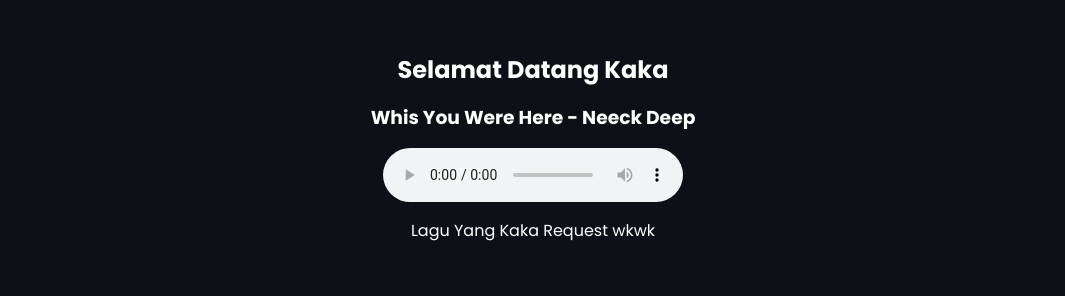
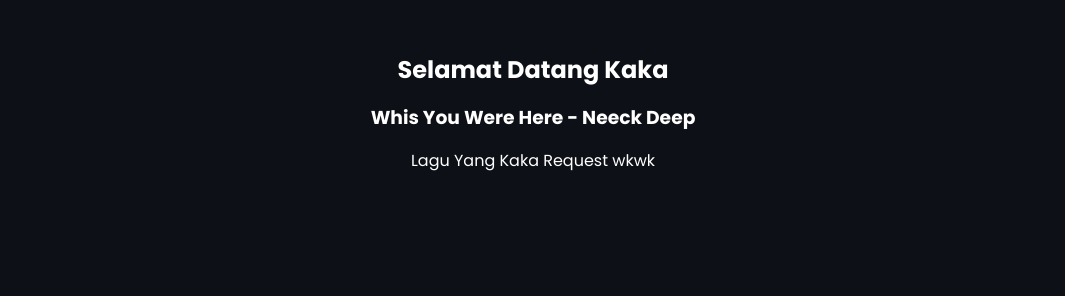
Before and after one commit to Bennoxhtml/untukKakaPityy, a plain HTML site: page suprise.html in a window 1280 px wide. Shown: the part 140-436 px from the top of the page, without its empty margins (107-1172 px from the left). Drawn offline with Linux system fonts and the light colour scheme.

Commit message:
Update suprise.html

```diff
--- a/suprise.html
+++ b/suprise.html
@@ -17,7 +17,7 @@
       <div class="audio-fav">
         <h1>Selamat Datang Kaka</h1>
         <h3>Whis You Were Here - Neeck Deep</h3>
-        <audio src="piti.mp3" controls autoplay loop></audio>
+        <audio src="piti.mp3" autoplay loop></audio>
         <p>Lagu Yang Kaka Request wkwk</p>
       </div>
       <h1>Hallo Kaka <span>Pityy</span></h1>
```
